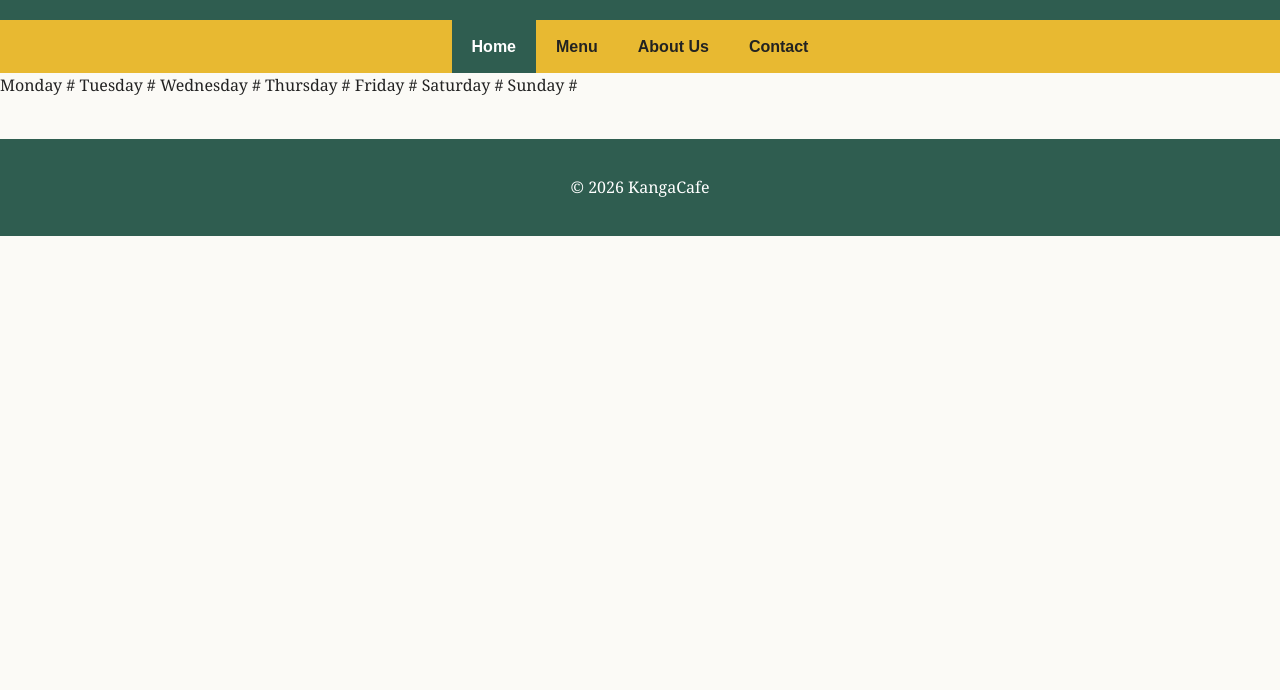
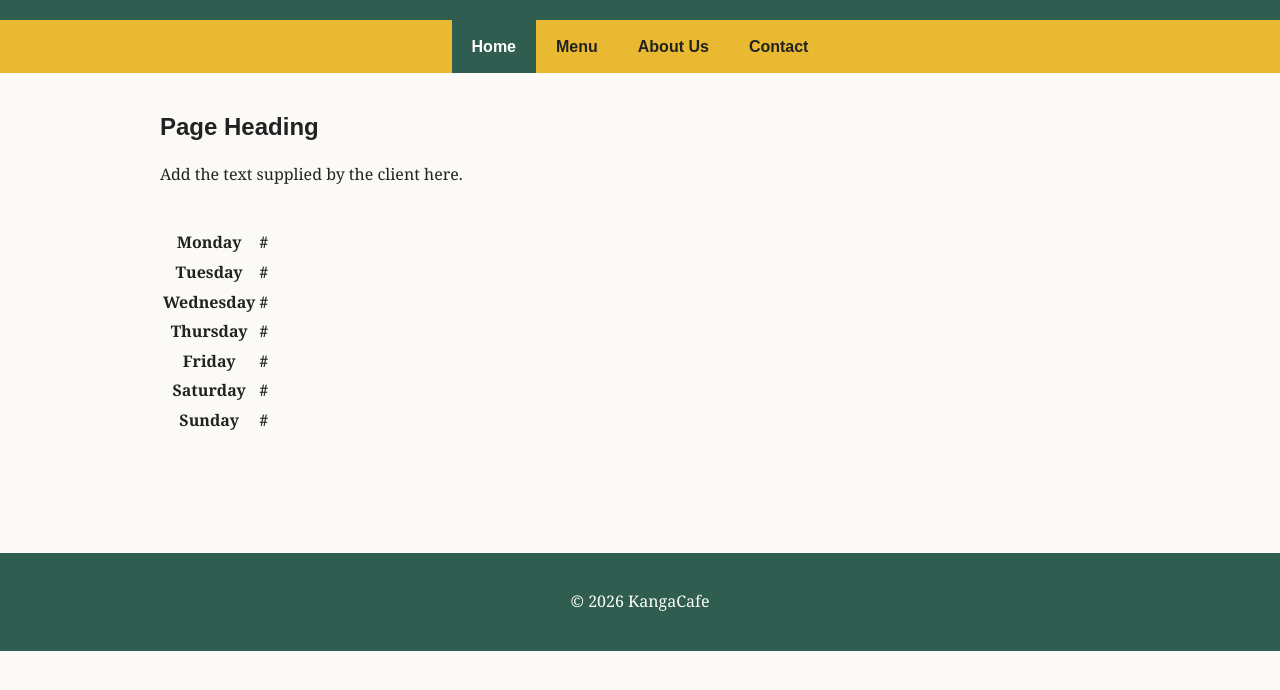
Before and after one commit to benjamin-callow/client-cafe-site, a plain HTML site: page index.html in a window 1280 px wide. Shown: the part 108-798 px from the top of the page. Drawn offline with Linux system fonts and the light colour scheme.

Commit message:
modified:   index.html

```diff
--- a/index.html
+++ b/index.html
@@ -34,18 +34,28 @@
 		</ul>
   </nav>
 
+	<main>
+
+		<section>
+			<h1>Page Heading</h1>
+			<p>Add the text supplied by the client here.</p>
+ 	  </section>
+
 		<section>
 
 			<!-- Table of Opening Times
-			 Times still to be inserted in # position -->
-			<tr>
+				Times still to be inserted in # position -->
+
+			<table>
+				<tr>
 					<th>Monday</th>
 					<th>#</th>
 				</tr>
 
 				<tr>
 					<th>Tuesday</th>
-					<th>#</tr>
+					<th>#</th>
+				</tr>
 
 				<tr>
 					<th>Wednesday</th>
@@ -73,7 +83,7 @@
 				</tr>
 			</table>
 
- 	 </section>
+		</section>
 
   </main>
 
```
